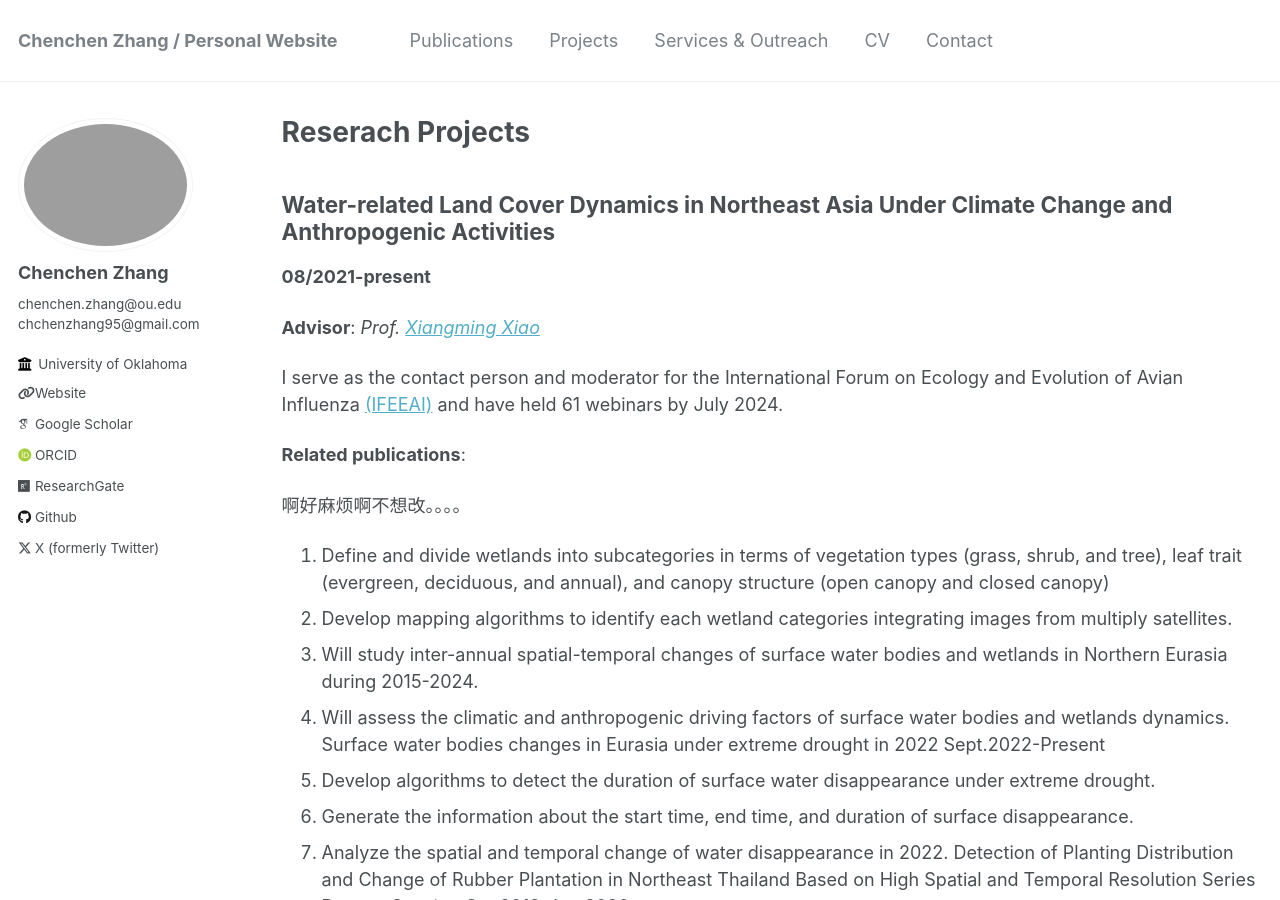
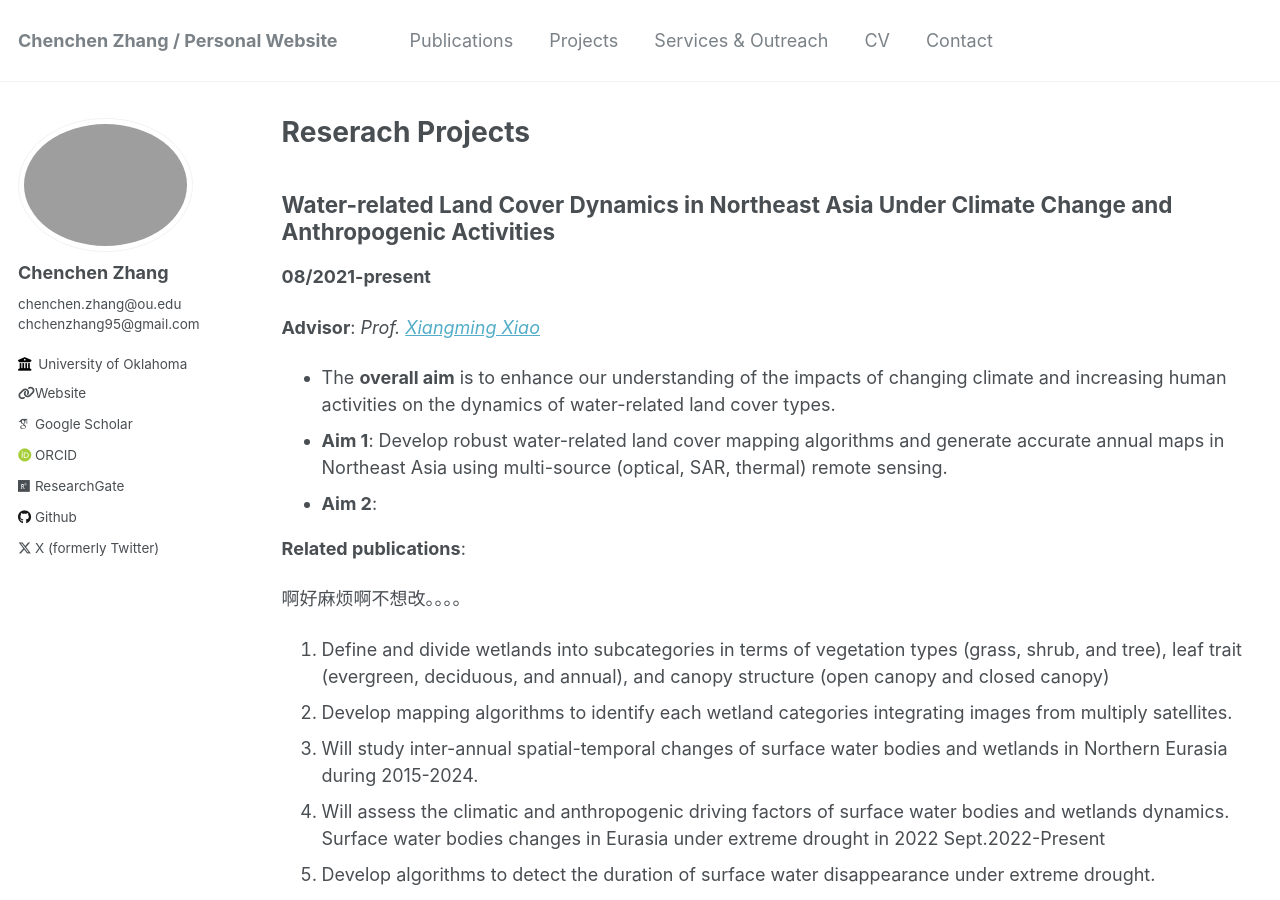
Before and after one commit to rszcc/rszcc.github.io, a Jekyll site: the page built from _pages/projects.md, in a window 1280 px wide and 900 px high. Built offline with Jekyll 4.4.1, drawn with Linux system fonts in a browser that asks for light colours; some web fonts are replaced.

Commit message:
Update projects.md

```diff
--- a/_pages/projects.md
+++ b/_pages/projects.md
@@ -11,7 +11,11 @@ author_profile: true
 
 **Advisor**: _Prof. [Xiangming Xiao](https://scholar.google.com/citations?user=71350TcAAAAJ&hl=en)_
 
-I serve as the contact person and moderator for the International Forum on Ecology and Evolution of Avian Influenza [(IFEEAI)]((https://www.ceom.ou.edu/outreach/workshops/content/10)) and have held 61 webinars by July 2024.
+- The **overall aim** is to enhance our understanding of the impacts of changing climate and increasing human activities on the dynamics of water-related land cover types.
+ - **Aim 1**: Develop robust water-related land cover mapping algorithms and generate accurate annual maps in Northeast Asia using multi-source (optical, SAR, thermal) remote sensing.
+ - **Aim 2**:
+
+
 
 **Related publications**:
 
```
